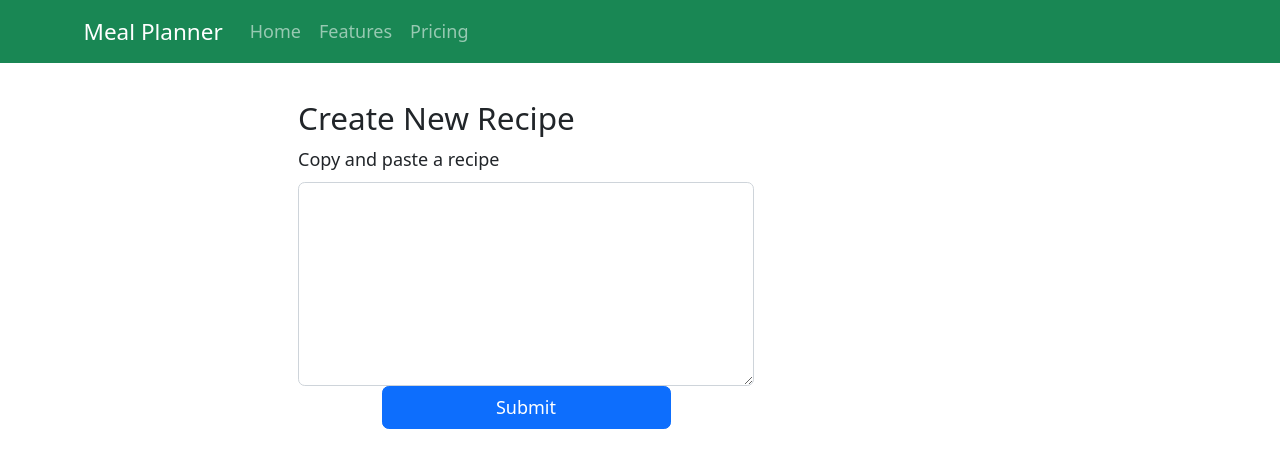
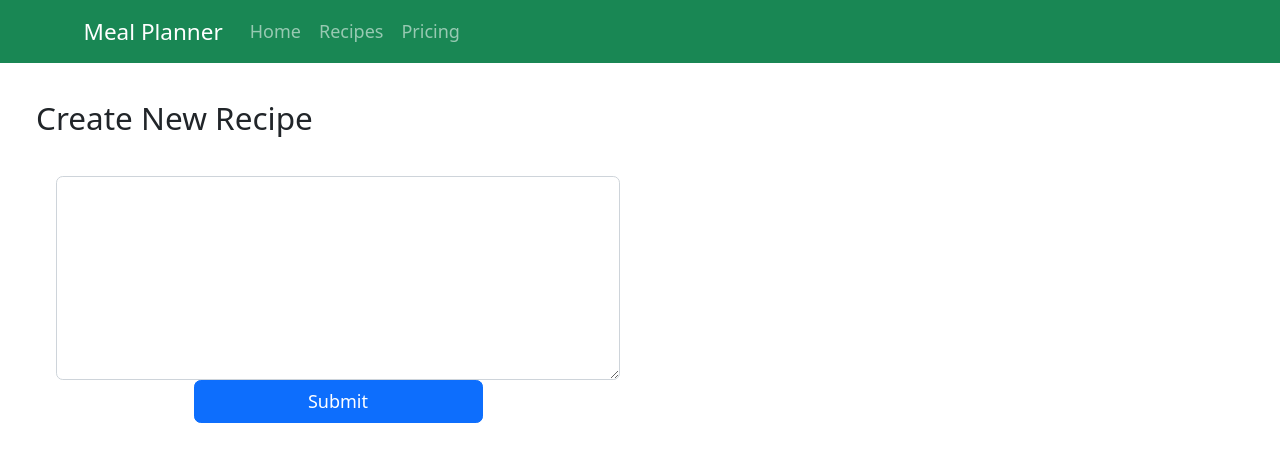
Before and after one commit to tkadima/mealplannerv2, a Next.js app: page /recipes/new in a window 1280 px wide. Shown: the top 468 px of the page. Built offline with nearby package versions, Linux system fonts and the light colour scheme.

Commit message:
Clean up styling for recipes

```diff
--- a/components/layout.js
+++ b/components/layout.js
@@ -17,7 +17,7 @@ export default function Layout({ children, home }) {
             <Navbar.Brand href="#home">Meal Planner</Navbar.Brand>
             <Nav className="me-auto">
               <Nav.Link href="#home">Home</Nav.Link>
-              <Nav.Link href="#features">Features</Nav.Link>
+              <Nav.Link href="recipes">Recipes</Nav.Link>
               <Nav.Link href="#pricing">Pricing</Nav.Link>
             </Nav>
           </Container>
--- a/components/layout.module.css
+++ b/components/layout.module.css
@@ -1,6 +1,6 @@
 .container {
-    max-width: 40rem;
-    padding: 0 1rem;
+    max-width: 100%;
+    padding: 0 2rem;
     margin: 2rem auto 3rem;
   }
 
--- a/components/list-suggestion.js
+++ b/components/list-suggestion.js
@@ -1,6 +1,5 @@
 import ListGroup from "react-bootstrap/ListGroup";
 import Button from "react-bootstrap/Button";
-import ButtonGroup from "react-bootstrap/ButtonGroup";
 
 const ListSuggestion = (props) => {
 
@@ -10,12 +9,14 @@ const ListSuggestion = (props) => {
 
     return (
         <ListGroup.Item>
-            <span className="margin-40 padding-sm">{props.item}</span>
-            <ButtonGroup className="margin-left-40">
-                <Button onClick={handleClickButton} variant="outline-success" value="yes">Yes</Button>
-                <Button onClick={handleClickButton} variant="outline-warning" value="no">No</Button>
-                <Button onClick={handleClickButton} variant="outline-primary" value="already-have">Already have it</Button>
-            </ButtonGroup>
+            <div>
+                <span className="margin-40 padding-sm" style={{float: "left"}}>{props.item}</span>
+            </div>
+            <div style={{float: "right"}}>
+                <Button onClick={handleClickButton} variant="success" value="yes">Yes</Button>
+                <Button onClick={handleClickButton} variant="warning" value="no">No</Button>
+                <Button onClick={handleClickButton} variant="primary" value="already-have">Already have it</Button>
+            </div>
         </ListGroup.Item>
     );
 }
--- a/package.json
+++ b/package.json
@@ -12,6 +12,7 @@
     "parse-ingredient": "^0.6.0",
     "react": "18.2.0",
     "react-bootstrap": "^2.6.0",
-    "react-dom": "18.2.0"
+    "react-dom": "18.2.0",
+    "react-redux": "^8.0.5"
   }
 }
--- a/pages/recipes/new.js
+++ b/pages/recipes/new.js
@@ -32,12 +32,12 @@ const NewRecipe = () => {
     return (
         <Layout>
             <h3>Create New Recipe</h3>
-            <div className='col-8'>
+            <div className="new recipe" style={{ padding: '10px 0px'}}>
+                <div className=' recipe-form'  style={{ width: '50%', float:'left', padding: '20px' }}>
                     <Form>
                         <Form.Group>
-                        <Form.Label>Copy and paste a recipe</Form.Label>
                             <Form.Control as="textarea" rows={7} onChange={handleChangeRecipe}/>
-                        <div className="col text-center padding-md">
+                            <div className="col text-center">
                                 <Button as="input" type="btn" value="Submit" onClick={handleSubmitRecipe} />{' '}
                             </div>
                         </Form.Group>
@@ -45,8 +45,8 @@ const NewRecipe = () => {
                 </div>
                 {
                     suggestions.length !== 0 &&
-                (<div className='col-4 margin-top-md'>
-                    <h4>Would you like to add the following to your shopping list?</h4>
+                    (<div style={{ width:'40%', float:'right',  paddingTop: '30px'}}>
+                        <h5>Would you like to add the following to your shopping list?</h5>
                         <ListGroup>
                         {
                             suggestions.map(s => {
@@ -55,8 +55,9 @@ const NewRecipe = () => {
                         }
                         </ListGroup>
 
-            </div>)}
-
+                    </div>)
+                }
+            </div>
         </Layout>
     )
 }
```
Also changed, not shown: 1 other file (tests, documents, lock files or other folders). Lines whose indentation alone changed are shown as unchanged.
